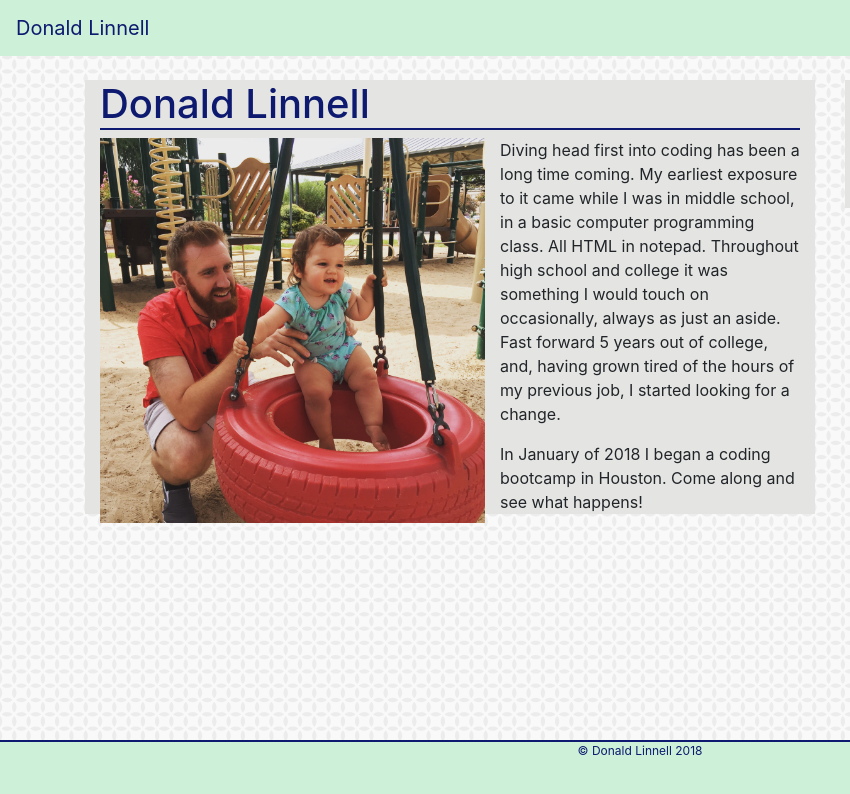
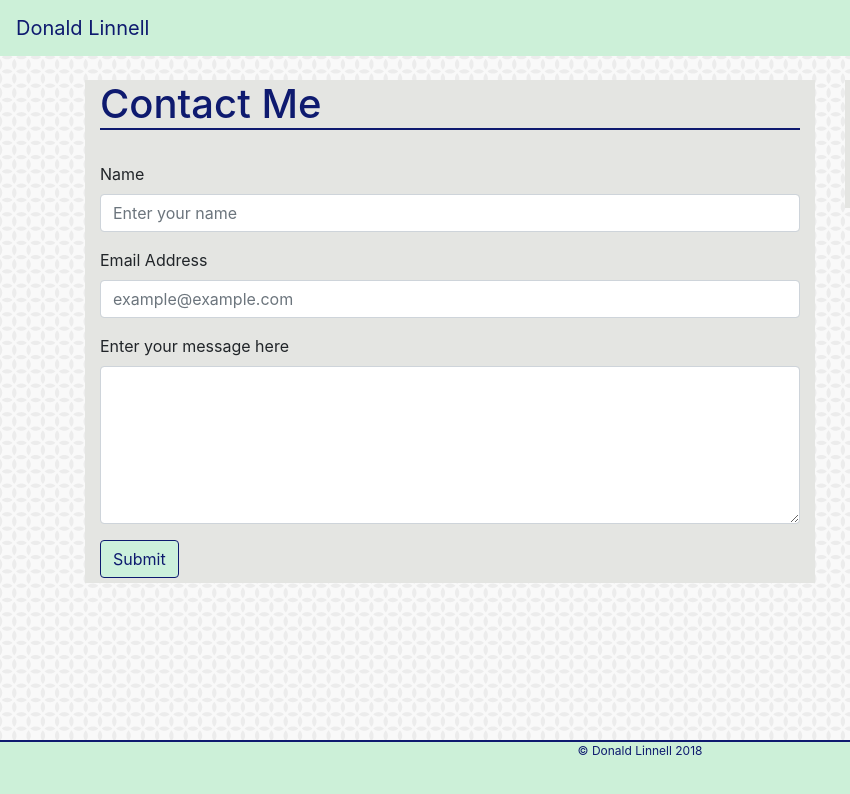
Before and after one commit to dlinnell2/Bootstrap-Portfolio, a plain HTML site: page contact.html in a window 1280 px wide. Shown: the full height of the page, 0-850 px from the left. Drawn offline with nearby package versions, Linux system fonts and the light colour scheme.

Commit message:
Completes contact.html

```diff
--- a/assets/css/style.css
+++ b/assets/css/style.css
@@ -26,6 +26,7 @@ nav.navbar {
 
 .background {
     background-color: rgb(228, 229, 226);
+    margin-bottom: 10px;
 }
 
 h1, h2 {
@@ -35,7 +36,8 @@ h1, h2 {
 }
 
 #profilePicture {
-    width: 55%;
+    width: 420px;
+    height: auto;
     margin-right: 15px;
 }
 
@@ -64,3 +66,12 @@ p.two {
     border-top: solid #0e1a6f 2px;
 
   }
+
+form {
+    padding-bottom: 5px;
+}
+
+.btn-primary {
+    color: #0e1a6f;
+    background-color: #ccf0dc;
+    border-color: #0e1a6f;
--- a/contact.html
+++ b/contact.html
@@ -64,16 +64,26 @@
 
         <div class="col-md-12 background">
 
-          <h1>Donald Linnell</h1>
+          <h1>Contact Me</h1>
 
-          <img src="./assets/images/main.jpg" alt="A Photo of Myself" title="A Photo of Myself" id="profilePicture" class="float-left">
+          <br>
 
-          <p>Diving head first into coding has been a long time coming. My earliest exposure to it came while I was in middle
-          school, in a basic computer programming class. All HTML in notepad. Throughout high school and college it was
-          something I would touch on occasionally, always as just an aside. Fast forward 5 years out of college, and, having
-          grown tired of the hours of my previous job, I started looking for a change.</p>
-
-          <p class="two">In January of 2018 I began a coding bootcamp in Houston. Come along and see what happens!</p>
+          <form>
+                <div class="form-group">
+                  <label for="inputName">Name</label>
+                  <input type="name" class="form-control" id="inputName" aria-describedby="emailHelp" placeholder="Enter your name">
+                </div>
+                <div class="form-group">
+                  <label for="emailAddress">Email Address</label>
+                  <input type="email" class="form-control" id="emailAddress" placeholder="example@example.com">
+                </div>
+                <div class="form-group">
+                        <label for="enterMessage">Enter your message here</label>
+                        <textarea class="form-control" id="enterMessage" rows="6">
+                        </textarea>
+                      </div>
+                <button type="submit" class="btn btn-primary">Submit</button>
+              </form>
 
         </div>
 
```
Also changed, not shown: index.html (+3 -1 lines).
